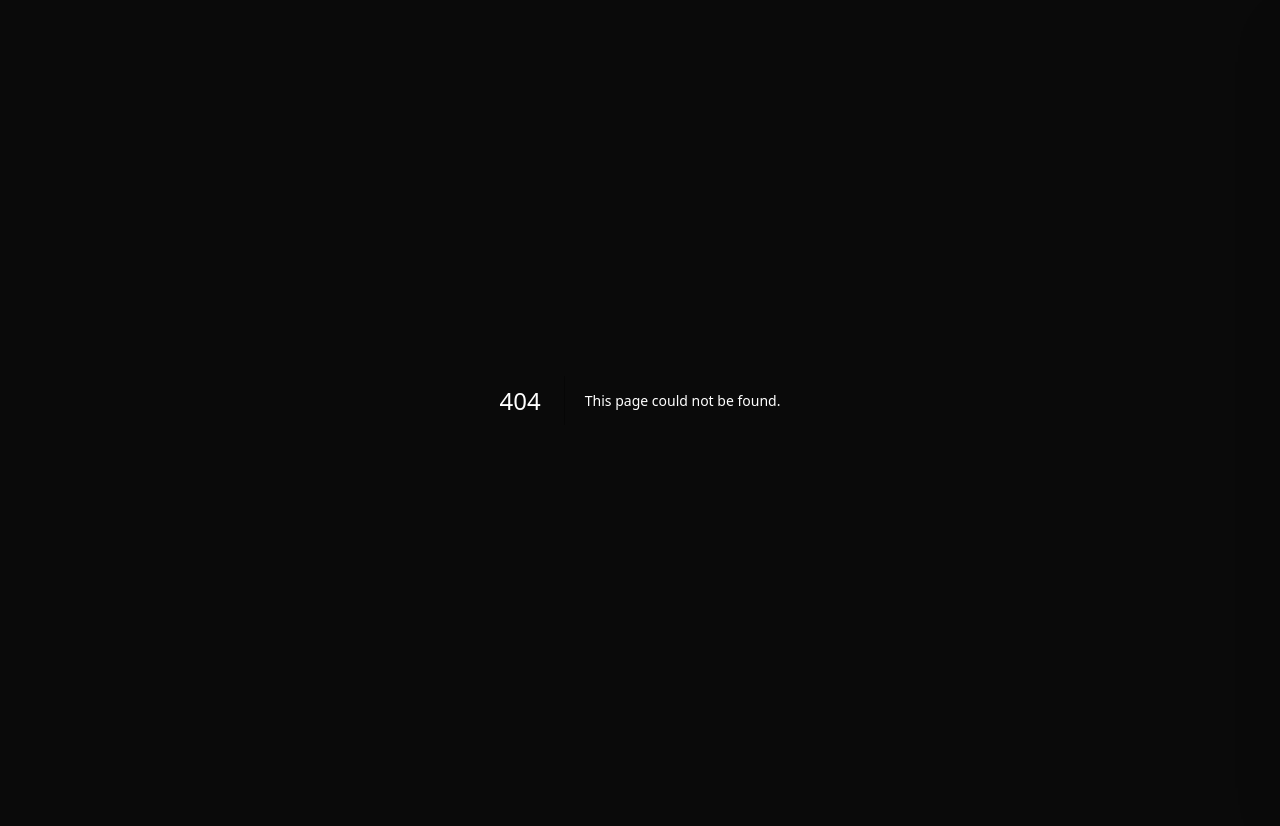
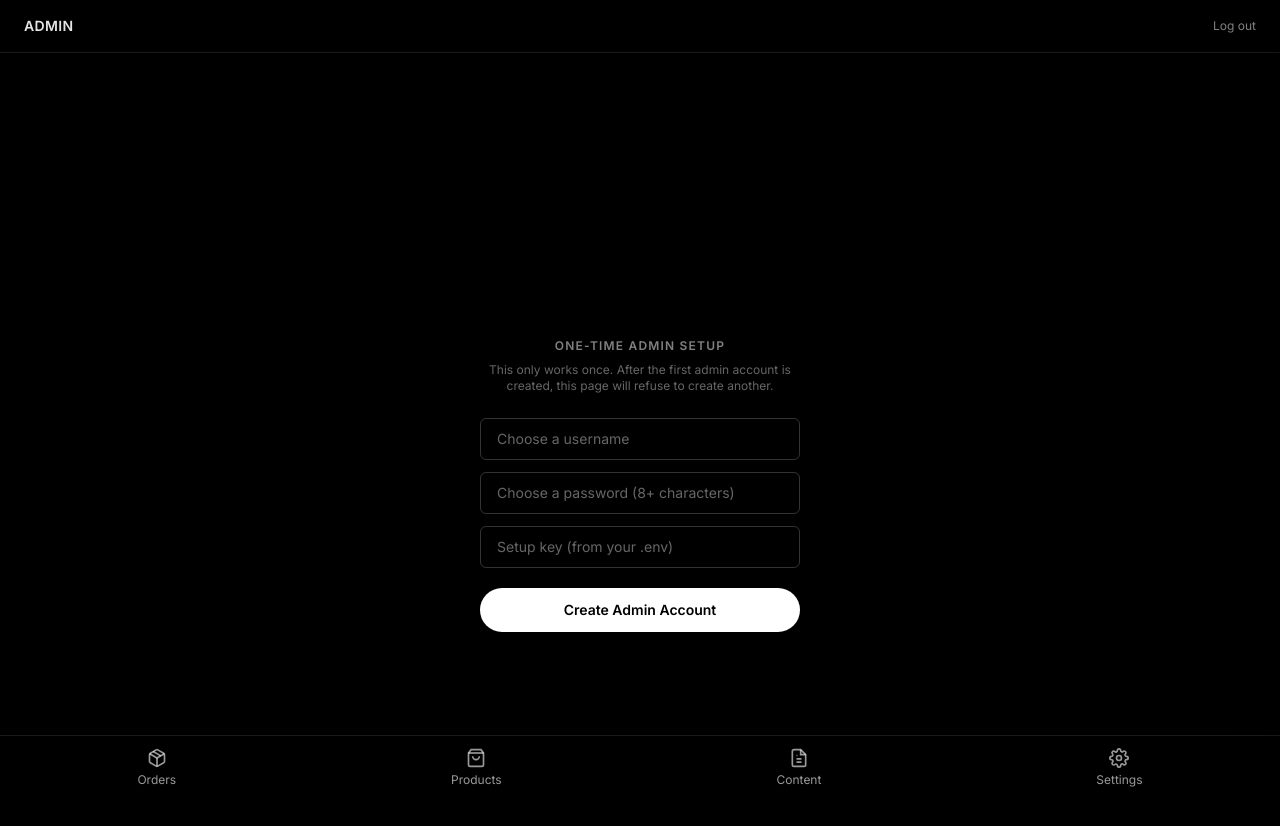
Before and after one commit to aviwebstudios-stack/gadget-store, a Next.js app: page /admin/setup in a window 1280 px wide. Before the commit this address had no page. Shown: the top 826 px of the page. Before the commit the page ends 800 px from the top, so only its background shows below. Built offline with nearby package versions, Linux system fonts and the light colour scheme.

Commit message:
Add browser-based admin setup page

```diff
--- /dev/null
+++ b/app/admin/setup/page.tsx
@@ -0,0 +1,76 @@
+"use client";
+
+import { useState } from "react";
+import { useRouter } from "next/navigation";
+
+export default function AdminSetupPage() {
+  const router = useRouter();
+  const [username, setUsername] = useState("");
+  const [password, setPassword] = useState("");
+  const [setupKey, setSetupKey] = useState("");
+  const [error, setError] = useState<string | null>(null);
+  const [loading, setLoading] = useState(false);
+
+  async function handleSubmit(e: React.FormEvent) {
+    e.preventDefault();
+    setLoading(true);
+    setError(null);
+
+    try {
+      const res = await fetch("/api/admin/setup", {
+        method: "POST",
+        headers: { "Content-Type": "application/json" },
+        body: JSON.stringify({ username, password, setupKey }),
+      });
+      const data = await res.json();
+      if (!res.ok) throw new Error(data.error ?? "Setup failed");
+
+      router.push("/admin/login");
+    } catch (err) {
+      setError(err instanceof Error ? err.message : "Something went wrong");
+      setLoading(false);
+    }
+  }
+
+  return (
+    <main className="flex min-h-screen flex-col items-center justify-center bg-black px-4">
+      <p className="mb-2 text-xs font-semibold tracking-widest text-white/50">ONE-TIME ADMIN SETUP</p>
+      <p className="mb-6 max-w-xs text-center text-xs text-white/40">
+        This only works once. After the first admin account is created, this page will refuse to create another.
+      </p>
+
+      <form onSubmit={handleSubmit} className="flex w-full max-w-xs flex-col gap-3">
+        <input
+          required
+          value={username}
+          onChange={(e) => setUsername(e.target.value)}
+          placeholder="Choose a username"
+          className="rounded-md border border-white/20 bg-transparent px-4 py-2.5 text-sm text-white placeholder:text-white/40 focus:border-white focus:outline-none"
+        />
+        <input
+          required
+          type="password"
+          value={password}
+          onChange={(e) => setPassword(e.target.value)}
+          placeholder="Choose a password (8+ characters)"
+          className="rounded-md border border-white/20 bg-transparent px-4 py-2.5 text-sm text-white placeholder:text-white/40 focus:border-white focus:outline-none"
+        />
+        <input
+          required
+          value={setupKey}
+          onChange={(e) => setSetupKey(e.target.value)}
+          placeholder="Setup key (from your .env)"
+          className="rounded-md border border-white/20 bg-transparent px-4 py-2.5 text-sm text-white placeholder:text-white/40 focus:border-white focus:outline-none"
+        />
+        {error && <p className="text-xs text-red-400">{error}</p>}
+        <button
+          type="submit"
+          disabled={loading}
+          className="mt-2 rounded-full bg-white py-3 text-sm font-semibold text-black hover:bg-white/85 disabled:opacity-60"
+        >
+          {loading ? "Creating..." : "Create Admin Account"}
+        </button>
+      </form>
+    </main>
+  );
+}
```
